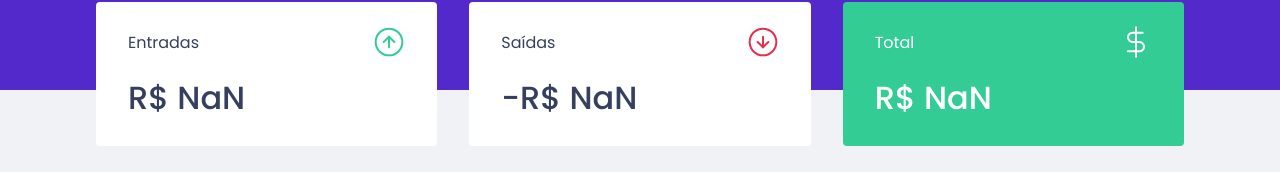
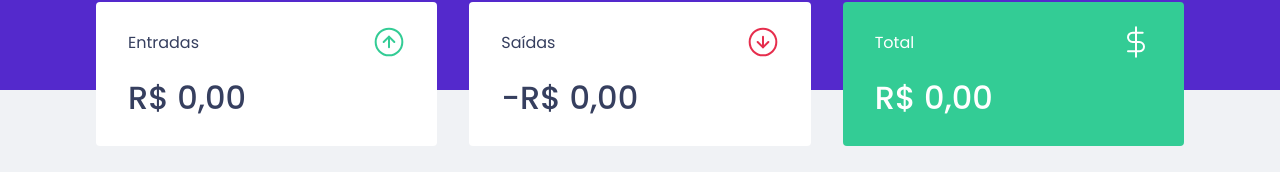
Before and after one commit to dgbragas/ignite__dt-money, a React (Create React App) app: page / in a window 1280 px wide. Shown: the part 182-354 px from the top of the page. Built offline with nearby package versions, Linux system fonts and the light colour scheme; no server answers; what miragejs would draw is missing.

Commit message:
feat: calculate income, outcome and total card values

```diff
--- a/src/components/Summary/index.tsx
+++ b/src/components/Summary/index.tsx
@@ -1,12 +1,39 @@
+import { useContext } from 'react';
+
+import { TransactionsContext } from '../../contexts/TransactionsContext';
+
 import { SummaryCard } from './SummaryCard';
 import * as S from './styles';
 
 export function Summary(): JSX.Element {
+  const { transactions } = useContext(TransactionsContext);
+
+  const { deposits, total, withdraws } = transactions.reduce(
+    (acc, transaction) => {
+      if (transaction.type === 'deposit') {
+        acc.deposits += transaction.amount;
+        acc.total += transaction.amount;
+      }
+
+      if (transaction.type === 'withdraw') {
+        acc.withdraws += transaction.amount;
+        acc.total -= transaction.amount;
+      }
+
+      return acc;
+    },
+    {
+      deposits: 0,
+      withdraws: 0,
+      total: 0,
+    },
+  );
+
   return (
     <S.Container>
-      <SummaryCard title="Entradas" type="income" value="R$1000,00" />
-      <SummaryCard title="Saídas" type="outcome" value="- R$500,00" />
-      <SummaryCard title="Total" type="total" value="R$500,00" />
+      <SummaryCard title="Entradas" type="income" value={deposits} />
+      <SummaryCard title="Saídas" type="outcome" value={withdraws} />
+      <SummaryCard title="Total" type="total" value={total} />
     </S.Container>
   );
 }
```
